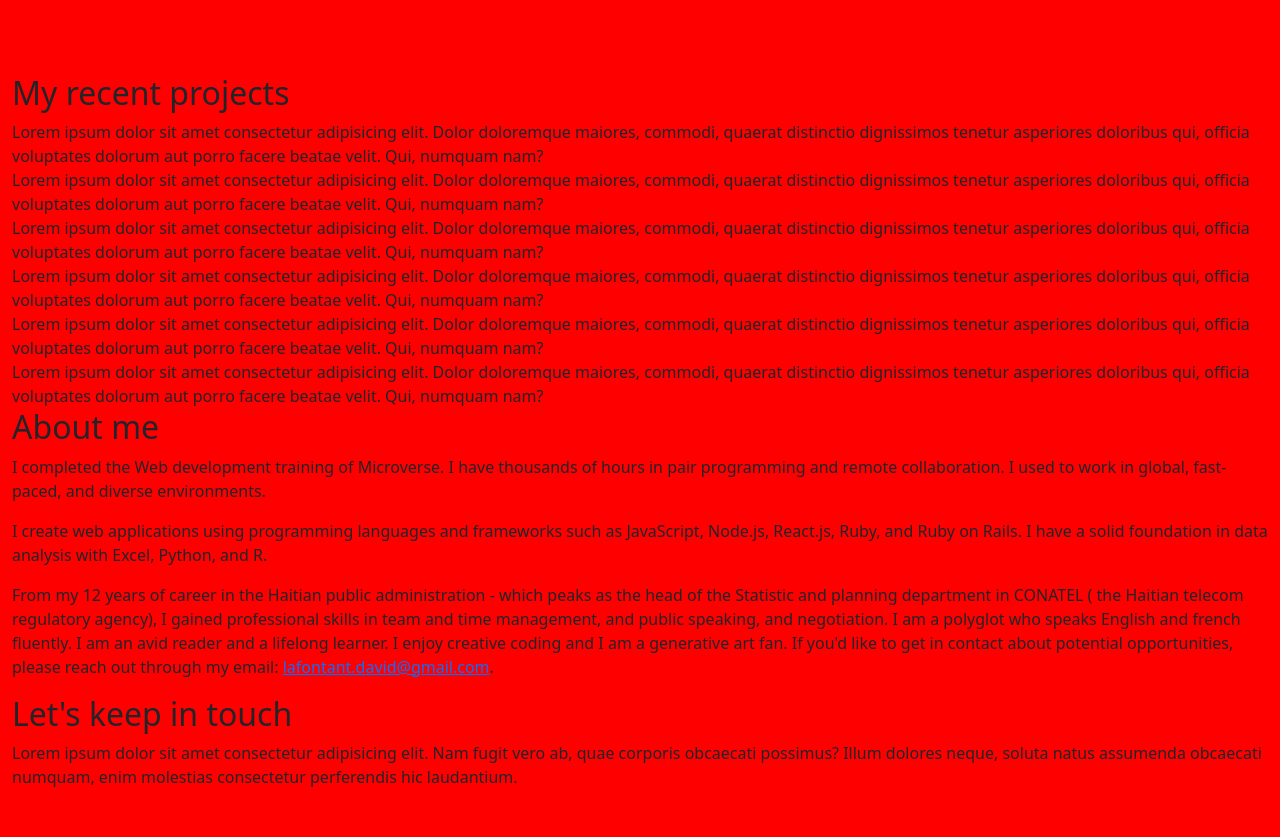
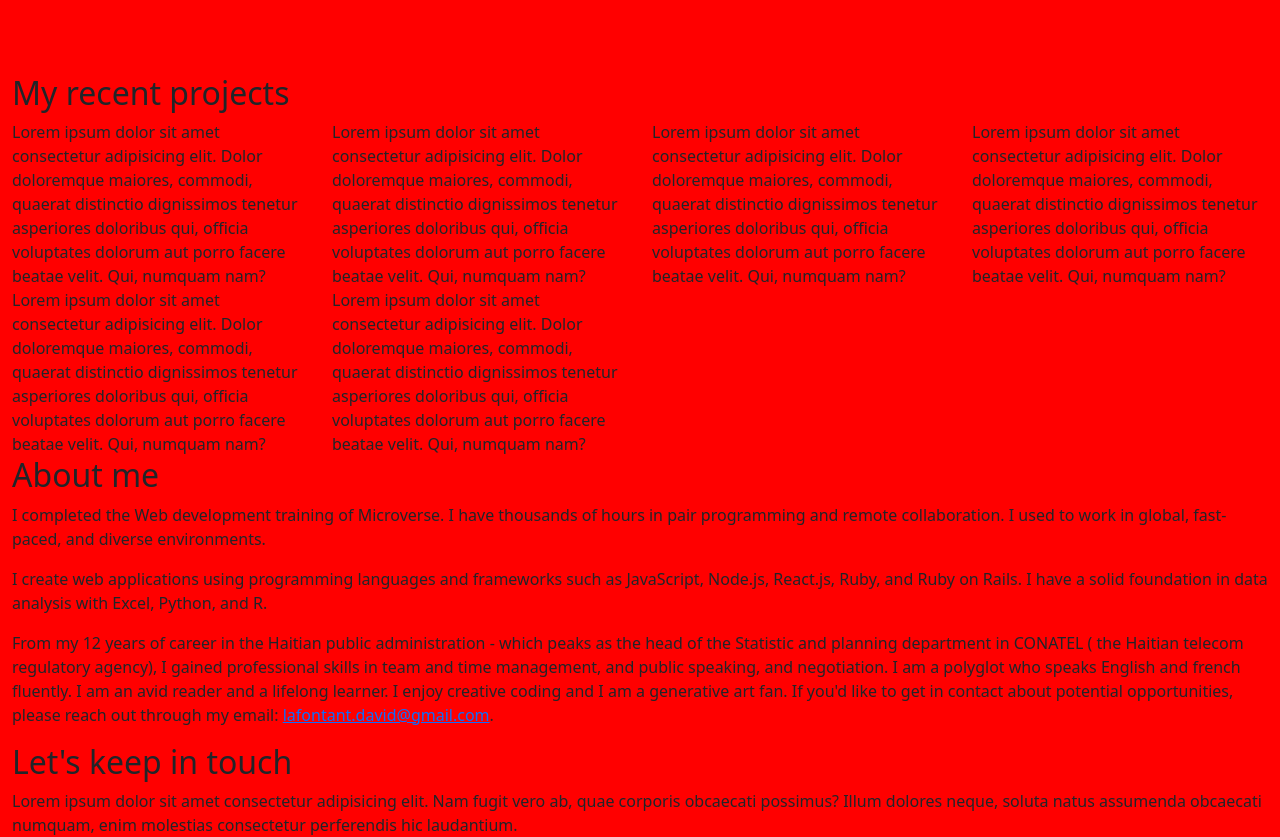
Before and after one commit to david-lafontant/project-alpha, a website: page index.html in a window 1280 px wide. Shown: the part 800-1637 px from the top of the page. Before the commit the page ends 1589 px from the top, so only its background shows below. Drawn offline with nearby package versions, Linux system fonts and the light colour scheme.

Commit message:
Layout project section

```diff
--- a/index.html
+++ b/index.html
@@ -77,37 +77,37 @@
     </section>
     <section id="portfolio" class="section row">
       <h2>My recent projects</h2>
-      <article>
+      <article class="projects col-lg-3 col-md-12">
         Lorem ipsum dolor sit amet consectetur adipisicing elit. Dolor
         doloremque maiores, commodi, quaerat distinctio dignissimos tenetur
         asperiores doloribus qui, officia voluptates dolorum aut porro facere
         beatae velit. Qui, numquam nam?
       </article>
-      <article>
+      <article class="projects col-lg-3 col-md-12">
         Lorem ipsum dolor sit amet consectetur adipisicing elit. Dolor
         doloremque maiores, commodi, quaerat distinctio dignissimos tenetur
         asperiores doloribus qui, officia voluptates dolorum aut porro facere
         beatae velit. Qui, numquam nam?
       </article>
-      <article>
+      <article class="projects col-lg-3 col-md-12">
         Lorem ipsum dolor sit amet consectetur adipisicing elit. Dolor
         doloremque maiores, commodi, quaerat distinctio dignissimos tenetur
         asperiores doloribus qui, officia voluptates dolorum aut porro facere
         beatae velit. Qui, numquam nam?
       </article>
-      <article>
+      <article class="projects col-lg-3 col-md-12">
         Lorem ipsum dolor sit amet consectetur adipisicing elit. Dolor
         doloremque maiores, commodi, quaerat distinctio dignissimos tenetur
         asperiores doloribus qui, officia voluptates dolorum aut porro facere
         beatae velit. Qui, numquam nam?
       </article>
-      <article>
+      <article class="projects col-lg-3 col-md-12">
         Lorem ipsum dolor sit amet consectetur adipisicing elit. Dolor
         doloremque maiores, commodi, quaerat distinctio dignissimos tenetur
         asperiores doloribus qui, officia voluptates dolorum aut porro facere
         beatae velit. Qui, numquam nam?
       </article>
-      <article>
+      <article class="projects col-lg-3 col-md-12">
         Lorem ipsum dolor sit amet consectetur adipisicing elit. Dolor
         doloremque maiores, commodi, quaerat distinctio dignissimos tenetur
         asperiores doloribus qui, officia voluptates dolorum aut porro facere
```
